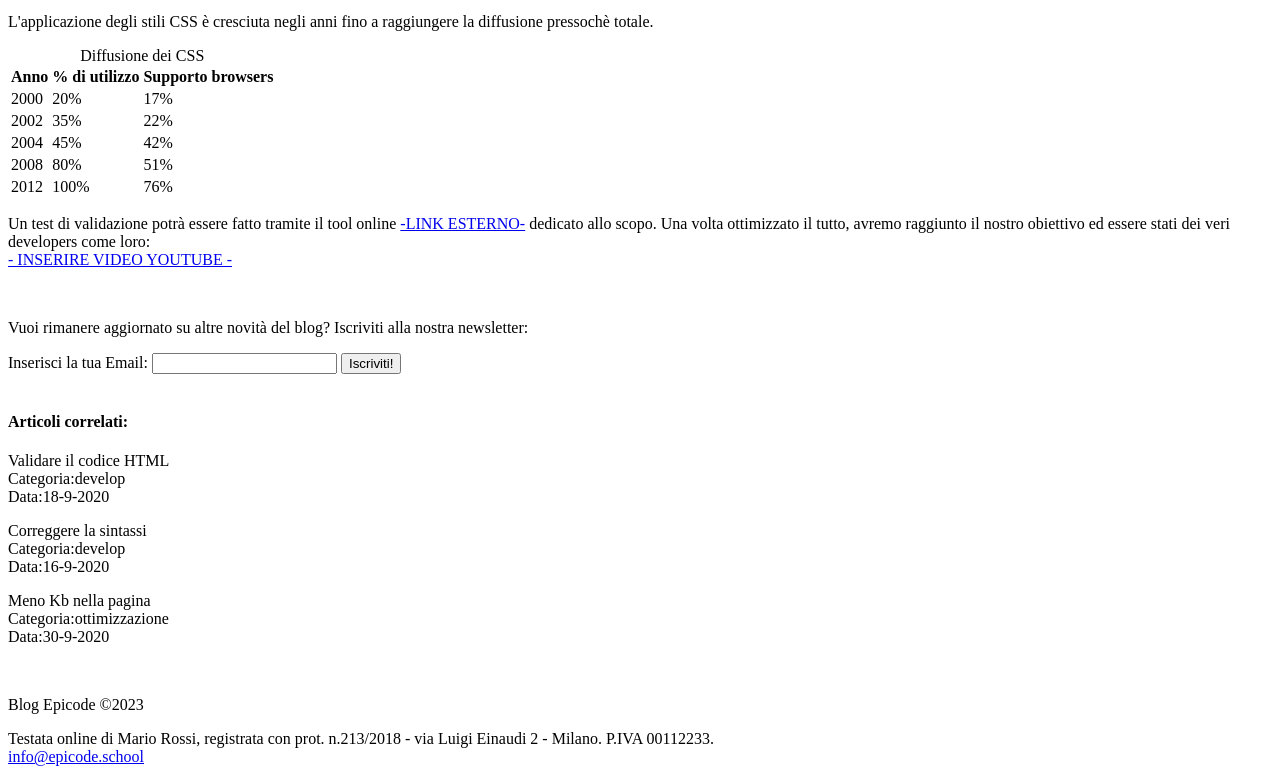
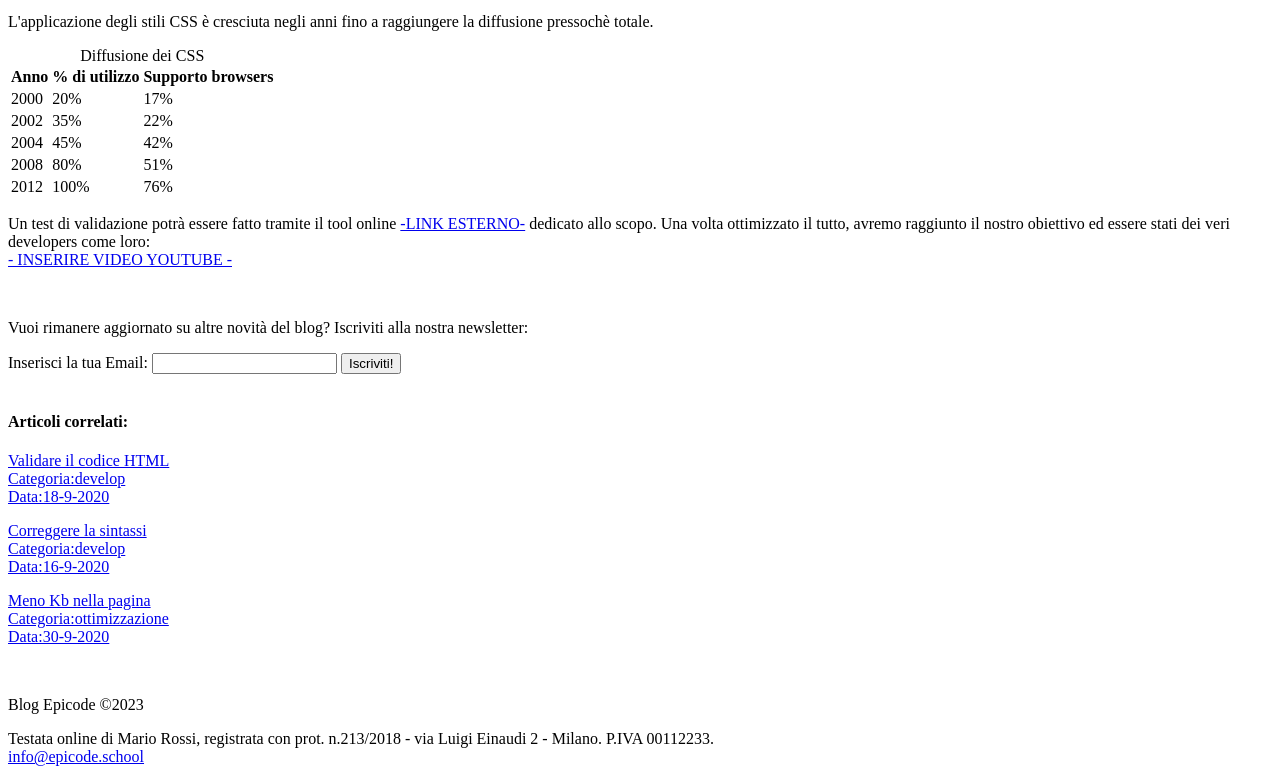
Before and after one commit to GabrieleBongio/Esercitazioni-Epicode, a plain HTML site: page Esercizio1.2/index.html in a window 1280 px wide. Shown: the part 673-1455 px from the top of the page. Drawn offline with Linux system fonts and the light colour scheme.

Commit message:
Esercizio 1.2 (definitivo)

```diff
--- a/Esercizio1.2/index.html
+++ b/Esercizio1.2/index.html
@@ -72,7 +72,7 @@
                 <p>
                     Un test di validazione potrà essere fatto tramite il tool online <a href="#">-LINK ESTERNO-</a> dedicato allo scopo. Una volta
                     ottimizzato il tutto, avremo raggiunto il nostro obiettivo ed essere stati dei veri developers come loro:
-                    <br><a href="#">- INSERIRE VIDEO YOUTUBE -</a>
+                    <br><a href="https://youtu.be/j2coh66-fu0?si=sGBiLYLkCi-XGTJZ">- INSERIRE VIDEO YOUTUBE -</a>
                 </p>
             </article>
             <br>
@@ -87,9 +87,9 @@
             <br>
             <aside>
                 <h4>Articoli correlati:</h4>
-                <p>Validare il codice HTML<br>Categoria:develop<br>Data:18-9-2020</p>
-                <p>Correggere la sintassi<br>Categoria:develop<br>Data:16-9-2020</p>
-                <p>Meno Kb nella pagina<br>Categoria:ottimizzazione<br>Data:30-9-2020</p>
+                <a href="#"><p>Validare il codice HTML<br>Categoria:develop<br>Data:18-9-2020</p></a>
+                <a href="#"><p>Correggere la sintassi<br>Categoria:develop<br>Data:16-9-2020</p></a>
+                <a href="#"><p>Meno Kb nella pagina<br>Categoria:ottimizzazione<br>Data:30-9-2020</p></a>
             </aside>
         </main>
         <br>
```
